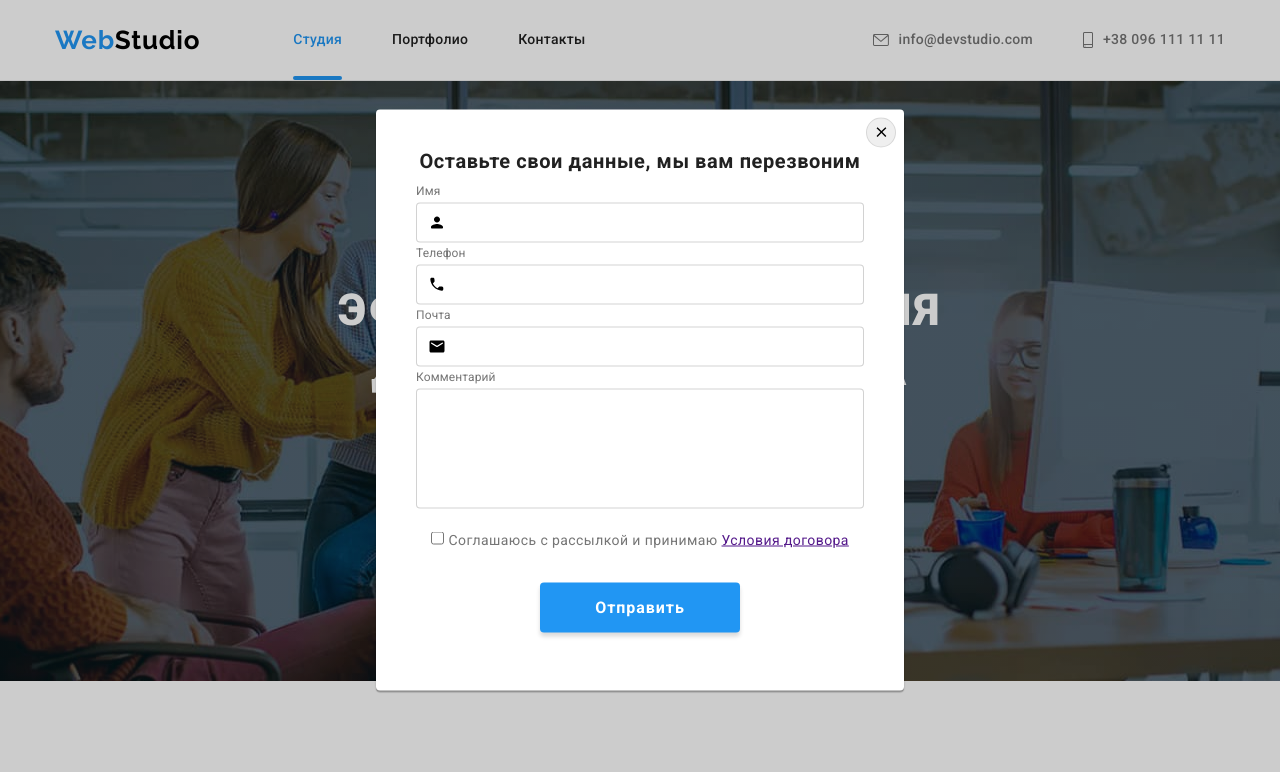
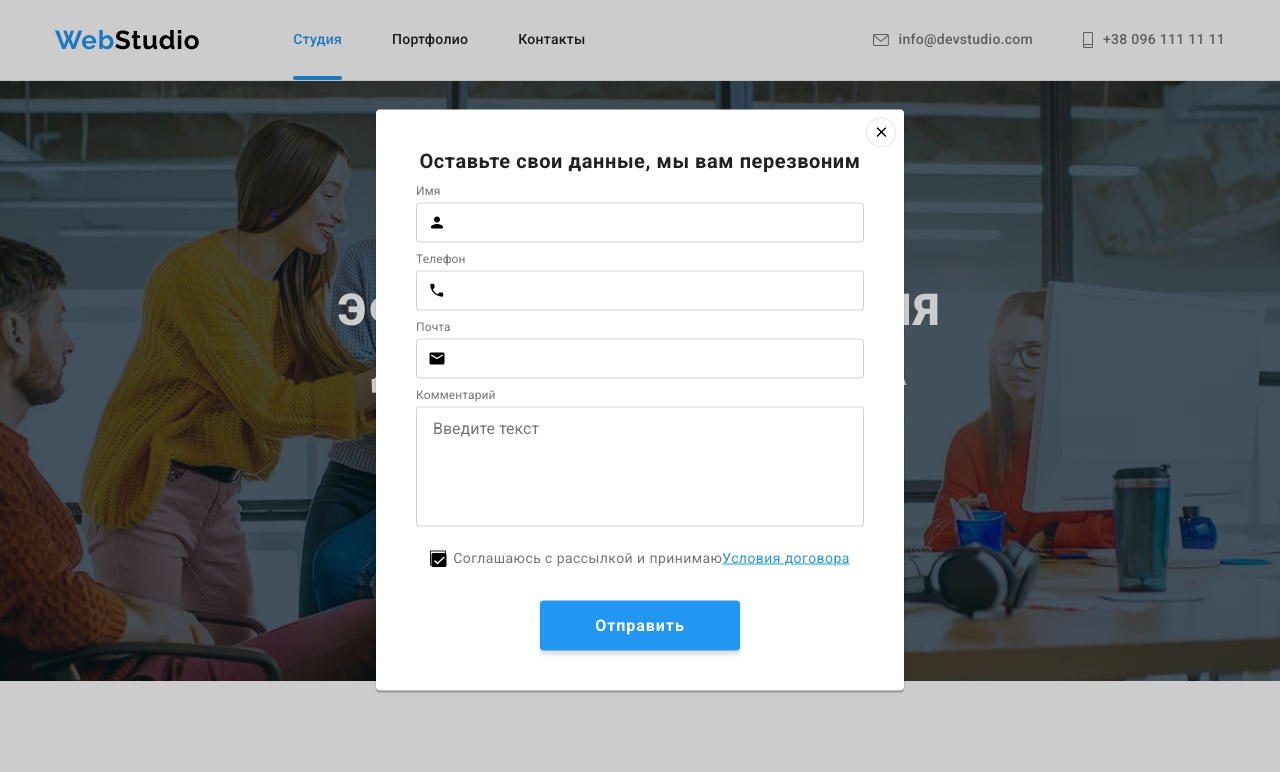
Before and after one commit to ViktorPetryshyn/goit-markup-hw-06, a plain HTML site: page index.html in a window 1280 px wide. Both pictures are taken after a click on the button "Заказать услугу". Shown: the top 772 px of the page. Drawn offline with nearby package versions, Linux system fonts and the light colour scheme.

Commit message:
second-step

```diff
--- a/css/style.css
+++ b/css/style.css
@@ -649,8 +649,14 @@ address {
   margin-left: auto;
   width: 30px;
   height: 30px;
+  background-color: #fff;
   border: 1px solid rgba(0, 0, 0, 0.1);
   border-radius: 50%;
+  transition: fill 250ms cubic-bezier(0.4, 0, 0.2, 1)
+}
+.button-close:hover,
+.button-close:focus {
+  fill: var(--accented-text-color)
 }
 .modal-form {
   display: flex;
@@ -670,6 +676,15 @@ address {
   display: flex;
   flex-direction: column;
 }
+.input-box + .input-box{
+  margin-top: 10px;
+}
+.input-box:focus-within >.modform-input {
+  border-color: var(--accented-text-color);
+}
+.input-box:focus-within >.modform-icon {
+  fill: var(--accented-text-color);
+}
 .modform-input {
   width: 448px;
   height: 40px;
@@ -686,20 +701,46 @@ address {
   color: var(--secondary-text-color);
 }
 .input-box + .input-box {
-  margin-top: 4px;
+  margin-top: 10px;
 }
 .textarea {
   height: 120px;
   resize: none;
   margin-bottom: 20px;
+  padding: 12px 16px;
 }
-.areement {
+.agreement {
+  position:absolute;
+  width: 1px;
+  height: 1px;
+  margin: -1px;
+  border: 0;
+  padding: 0;
+  clip: rect(0,0,0,0);
+  overflow: hidden;
+}
+.agree-txt {
+  display: flex;
+  justify-content: center;
+  align-items: center;
   font-weight: 400;
   font-size: 14px;
   line-height: 1.71;
   letter-spacing: 0.03em;
-  text-align: center;
   color: var(--secondary-text-color);
+}
+.checkbox-icon-box {
+  display: inline-block;
+  margin-right: 7px;
+  width: 16px;
+  height: 15px;
+  border: 1px solid var(--basic-text-color);
+}
+.agreement:checked + .checkbox-icon {
+
+}
+.agree-doc {
+ color: var(--accented-text-color);
 }
 .chekbox-field {
   text-align: center;
--- a/index.html
+++ b/index.html
@@ -465,11 +465,18 @@
             </div>
           <div class="input-box">
             <label for="comment" class="in-title">Комментарий</label>
-            <textarea name="comment" id="comment" class="modform-input textarea"></textarea>
+            <textarea name="comment" id="comment" class="modform-input textarea" placeholder="Введите текст"></textarea>
           </div>
           <div class="chekbox-field">
+            <label for="agreement" class="agree-txt">
             <input type="checkbox" name="agreement" id="agreement" class="agreement" value="agree">
-            <label for="areement" class="areement">Соглашаюсь с рассылкой и принимаю <a href="">Условия договора</a></label>
+              <span class="checkbox-icon-box">
+              <svg class="checkbox-icon" width="16" height="15">
+                <use href="img/icon.svg#icon-check"></use>
+              </svg>
+            </span>
+              Соглашаюсь с рассылкой и принимаю <a href="" class="agree-doc">Условия договора</a>
+            </label>
           </div>
           <button type="submit" class="send-btn">Отправить</button>
       </div>
```
Also changed, not shown: 1 other file.
